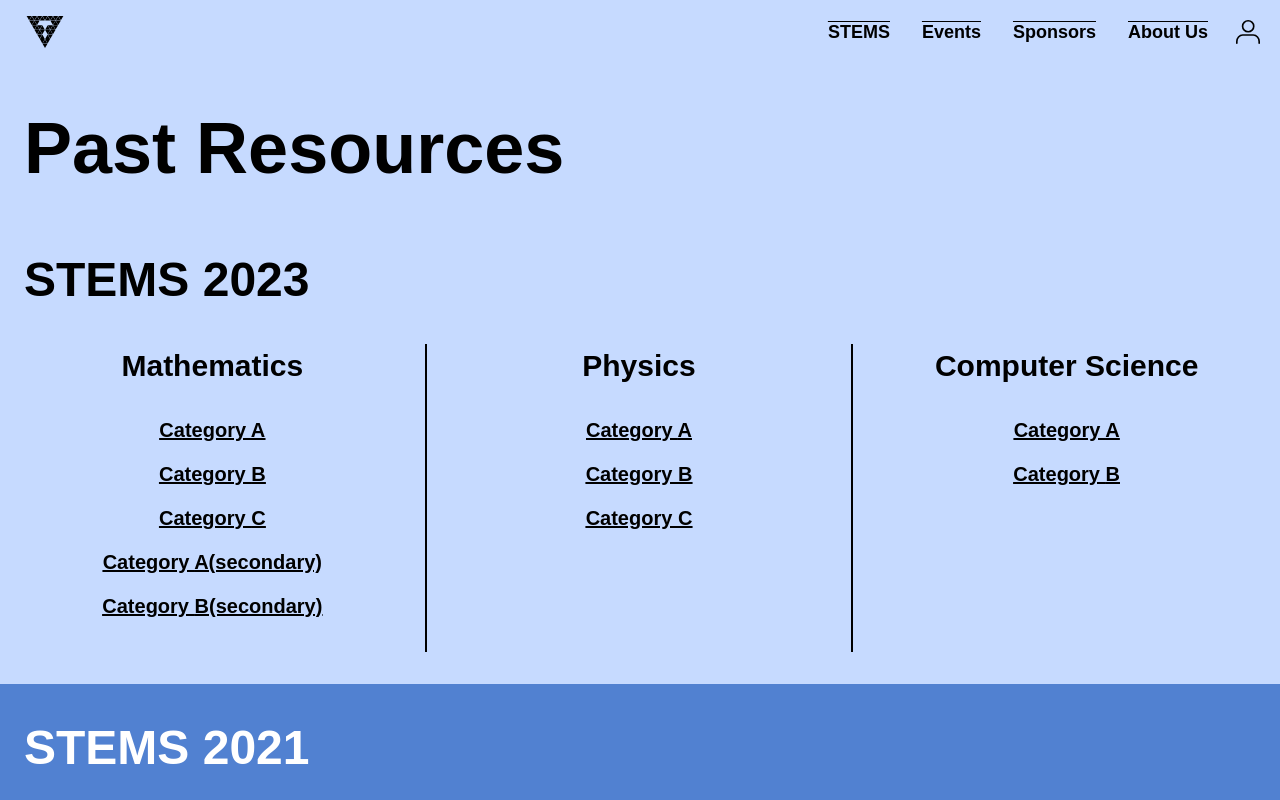
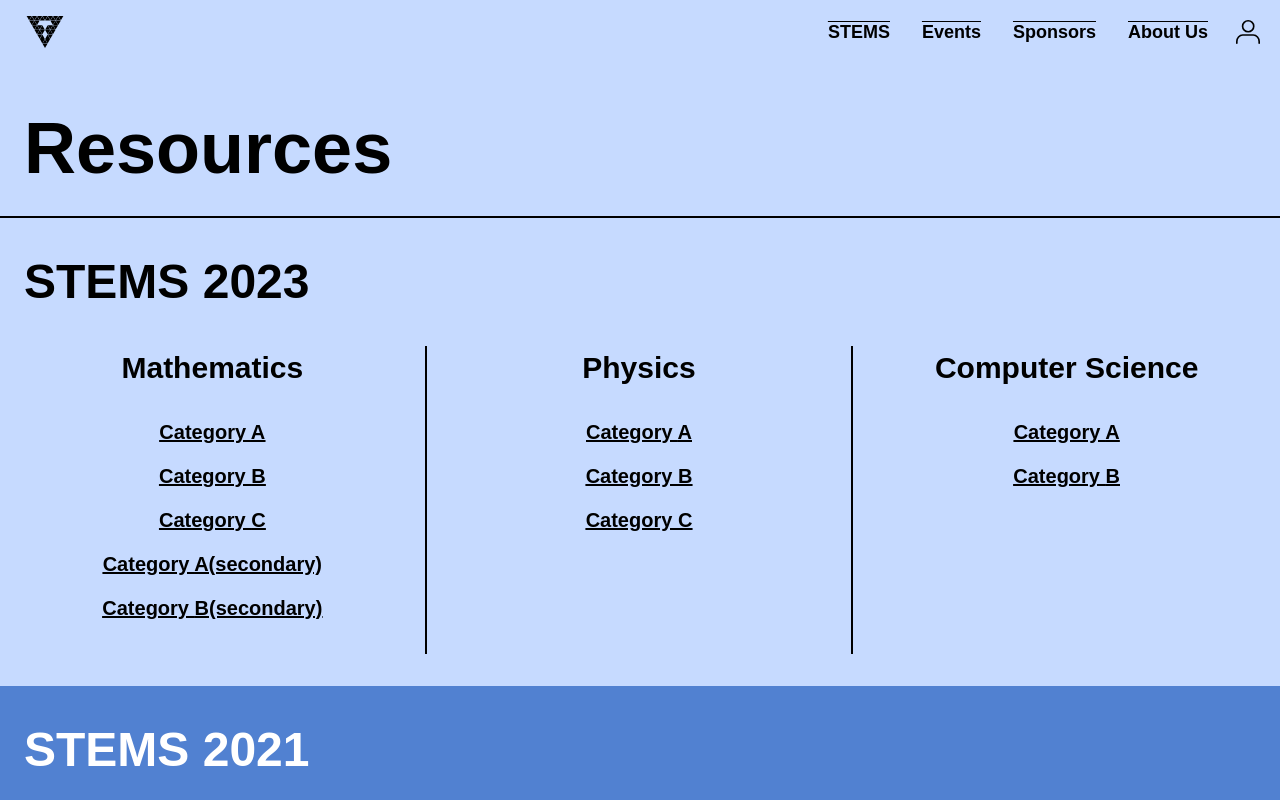
Before and after one commit to Tessellate-CMI/tessellate-frontend, a SvelteKit app: page /stems/resources in a window 1280 px wide. Shown: the top 800 px of the page. Built offline with nearby package versions, Linux system fonts and the light colour scheme; a web font is replaced by a local one.

Commit message:
feat: minor changes

```diff
--- a/src/routes/(app)/stems/resources/+page.svelte
+++ b/src/routes/(app)/stems/resources/+page.svelte
@@ -8,8 +8,10 @@
 
 <Navbar absolute={false} />
 
-<div class="w-full bg-main-blue px-6 pb-8 pt-12 text-6xl font-bold text-black sm:text-7xl">
-    Past Resources
+<div
+    class="w-full border-b-2 border-black bg-main-blue px-6 pb-8 pt-12 text-6xl font-bold text-black sm:text-7xl"
+>
+    Resources
 </div>
 
 <PastYearStuff year={2023} style={0} maths={['A', 'B', 'C', 'A(secondary)', 'B(secondary)']} />
```
